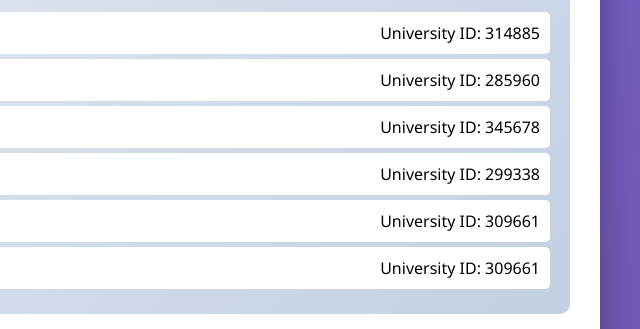
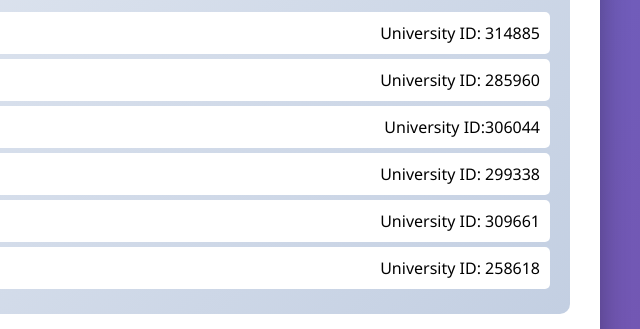
Before and after one commit to Hishamalfarkh/hisham_314885_IWB201_Website, a plain HTML site: page home.html in a window 1280 px wide. Shown: the part 897-1226 px from the top of the page, 640-1280 px from the left. Drawn offline with nearby package versions, Linux system fonts and the light colour scheme.

Commit message:
Update home.html

```diff
--- a/home.html
+++ b/home.html
@@ -66,7 +66,7 @@
     </div>
     <div class="member">
         <span>osama alhosaen </span>
-        <span>University ID: 345678</span>
+        <span>University ID:306044</span>
     </div>
     <div class="member">
         <span>leen alkawdry</span>
@@ -78,7 +78,7 @@
     </div>
     <div class="member">
         <span>mohammed hosaen</span>
-        <span>University ID: 309661</span>
+        <span>University ID: 258618</span>
     </div>
 </div>
 
```
